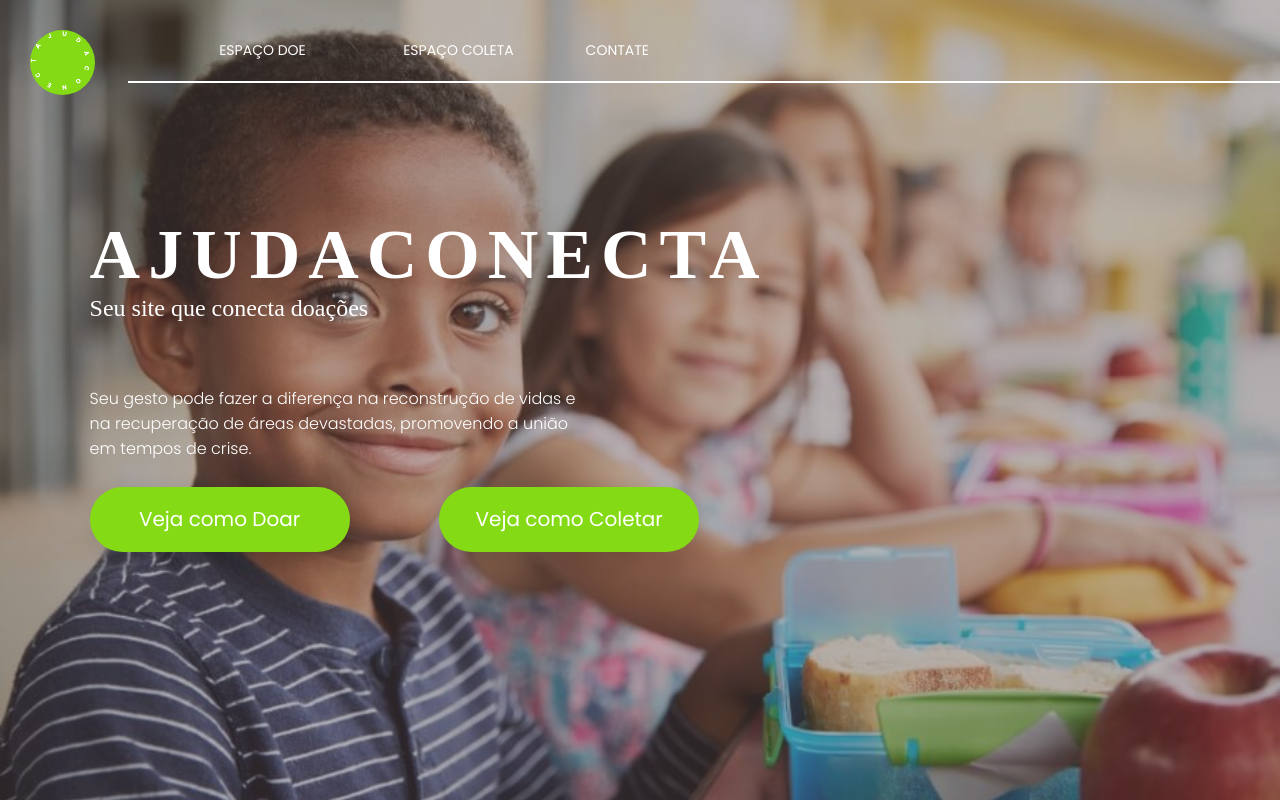
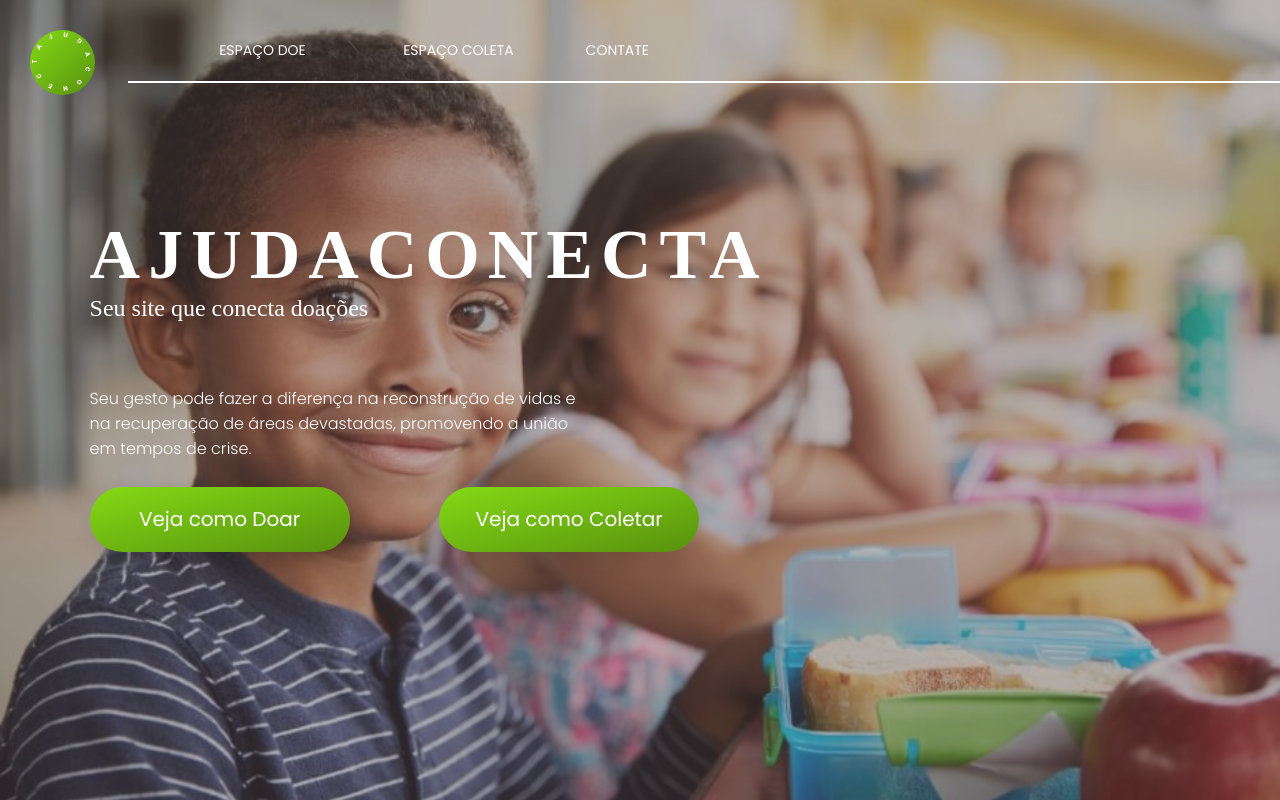
Before and after one commit to SwordGodNS/Ajuda-Conecta-, a React (Create React App) app: page / in a window 1280 px wide. Shown: the top 800 px of the page. Built offline with nearby package versions, Linux system fonts and the light colour scheme; a web font is replaced by a local one.

Commit message:
animations commit

```diff
--- a/src/components/ComoColetar.js
+++ b/src/components/ComoColetar.js
@@ -9,7 +9,7 @@ function ComoColetar() {
         <div className={styles.imgColetaFundo}>
             <div className={styles.colorColetaFundo}></div>
             <div className={styles.textColeta}>
-                <h1 className={styles.coletaTitle}>O modo prático de coletar.</h1>
+                <h1 className={styles.coletaTitle}>O modo prático de ajudar</h1>
                 <p className={styles.coletaP}>
                     Garanta a segurança e a eficiência das doações com pontos de coleta confiáveis e acompanhamento transparente para os usuários.
                 </p>
--- a/src/components/ComoDoar.js
+++ b/src/components/ComoDoar.js
@@ -2,6 +2,7 @@
 import React from 'react';
 import { useNavigate } from 'react-router-dom';
 import styles from '../styles/ComoDoar.module.css';
+import scripts from '../scripts/scrollButton';
 
 function ComoDoar() {
     const navigate = useNavigate();
@@ -30,7 +31,7 @@ function ComoDoar() {
                 Acompanhar
             </button>
 
-            <button className={styles.buttonNav}></button>
+            <button id='scrollButton' className={styles.buttonNav}></button>
             <div className={styles.section}>
                 <h1 className={styles.h1HowDonate}>POR QUE DOAR?</h1>
                 <div className={styles.row}>
@@ -120,6 +121,7 @@ function ComoDoar() {
                 </div>
             <div className={styles.footer}></div>
         </div>
+
     );
 }
 
--- a/src/index.css
+++ b/src/index.css
@@ -9,3 +9,24 @@ code {
   font-family: source-code-pro, Menlo, Monaco, Consolas, 'Courier New',
     monospace;
 }
+/* Estilizando a barra de rolagem */
+::-webkit-scrollbar {
+  width: 10px; /* Largura da barra de rolagem */
+}
+
+/* Estilizando o trilho */
+::-webkit-scrollbar-track {
+  background: #f1f1f1; /* Cor do fundo */
+  border-radius: 10px; /* Cantos arredondados */
+}
+
+/* Estilizando o "polegar" */
+::-webkit-scrollbar-thumb {
+    background: linear-gradient(to bottom right, #84DA15, #58910e); /* Cor do polegar */
+  border-radius: 10px; /* Cantos arredondados */
+}
+
+/* Alterando a cor ao passar o mouse */
+::-webkit-scrollbar-thumb:hover {
+  background: #555; /* Cor ao hover */
+}
--- a/src/styles/ComoColetar.module.css
+++ b/src/styles/ComoColetar.module.css
@@ -1,4 +1,13 @@
-
+@keyframes easeInAnimation {
+    from {
+      opacity: 0;
+      transform: translateY(0px);
+    }
+    to {
+      opacity: 1;
+      transform: translateY(0);
+    }
+  }
 .imgColetaFundo{
     position: absolute;
     background-color: hsl(0, 0%, 36%);
@@ -15,11 +24,13 @@
 .coletaTitle{
     margin-top: 20%;
     font-size: 50px;
+    animation: easeInAnimation 1s ease-in;
 }
 .coletaP{
-    font-size: 20px;
+    font-size: 16px;
     width: 500px;
     margin-top: -1%;
+    animation: easeInAnimation 1s ease-in;
 }
 .coletaButton{
     border-radius: 3px;
@@ -36,6 +47,7 @@
     cursor: pointer;
     background-color: #84DA15;
     box-shadow: 5px 5px 10px rgba(0, 0, 0, 0.1);
+    animation: easeInAnimation 1s ease-in;
 }
 .containersColeta{
     display: flex;
@@ -47,7 +59,7 @@
     justify-content: center;
     text-align: center;
     margin-left: 8%;
-    margin-top: 11%;
+    margin-top: 15%;
     border-radius: 5px;
     box-shadow: 5px 5px 20px rgba(0, 0, 0, 0.1);
     border: 2px solid #84DA15;
@@ -119,9 +131,17 @@
     box-shadow: 5px 5px 10px rgba(0, 0, 0, 0.1);
     color: #84DA15;
     background-color: #202020;
+    transition: background-color 0.60s, transform 0.80s;
 }
 .footer{
     margin-top: -04%;
     height: 1px;
     width: 100%;
 }
+
+/* ANIMATIONS */
+
+.finalButtonColeta:hover{
+    background: linear-gradient(to bottom right, #609e0f, #3a5f09);
+    color: #fff;
+}
--- a/src/styles/ComoDoar.module.css
+++ b/src/styles/ComoDoar.module.css
@@ -1,4 +1,26 @@
 /* src/styles/ComoDoar.module.css */
+
+
+@keyframes easeInAnimation {
+    from {
+      opacity: 0;
+      transform: translateY(0px);
+    }
+    to {
+      opacity: 1;
+      transform: translateY(0);
+    }
+  }
+
+  @keyframes pular {
+    0%, 100% {
+      transform: translateY(0);
+    }
+    50% {
+      transform: translateY(-15px);
+    }
+  }
+
 .comoDoarContainer {
     height: 100vh;
     scroll-behavior: smooth;
@@ -17,7 +39,7 @@
     height: 100.2vh;
     object-fit: cover;
     z-index: -2;
-    margin-top: -47.5%;
+    margin-top: -47.2%;
     background-color: #675757;
 }
 .section {
@@ -35,6 +57,7 @@
     margin-top: -35%;
     margin-left: 42%;
     font-size: 100px;
+    animation: easeInAnimation 1s ease-in;
 }
 .comoDoarImgInfoP{
     color: #fff;
@@ -44,41 +67,50 @@
     font-size: 40px;
     justify-content: center;
     text-align: center;
+    animation: easeInAnimation 1s ease-in;
 }
 .comoDoarButton{
     width: 150px;
     height: 50px;
     border-radius: 10px;
-    background: linear-gradient(to bottom right, #84DA15, #66A910, #3B6109);
+    background: #84DA15;
     font-size: 18px;
     position: absolute;
     margin-top: -15%;
     margin-left: 35%;
     font-weight: 500;
+    transition: background-color 0.10s, transform 0.5s;
+    color: #fff;
+    animation: easeInAnimation 1s ease-in;
 }
 .acompanharButton{
     position: absolute;
     margin-top: -15%;
     margin-left: 55%;
     border-radius: 10px;
-    background: linear-gradient(to bottom right, #84DA15, #66A910, #3B6109);
+    background: #84DA15;
     font-size: 18px;
     width: 150px;
     height: 50px;
     font-weight: 500;
+    transition: background-color 0.10s, transform 0.5s;
+    color: #fff;
+    animation: easeInAnimation 1s ease-in;
 }
 .buttonNav{
     position: absolute;
     margin-left: 48%;
     margin-top: -8%;
     border-radius: 50%;
-    transform: rotate(90deg);
+
     font-size: 80px;
     width: 100px;
     height: 100px;
     background-color: transparent;
     color: #84DA15;
     box-shadow: none;
+    animation: pular 6s infinite; /* Animação contínua */
+    transform: rotate(90deg);
 }
 .h1HowDonate {
     color: #000;
@@ -204,7 +236,7 @@
     position: absolute;
     width: 124vh;
     height: 50vh;
-    background: linear-gradient(to bottom right, #2a4b00, #66A910, #3B6109);
+    background: linear-gradient(to bottom right, #2a4b00 #66A910, #3B6109);
     margin-top: -28.5%;
     margin-left: 50%;
     z-index: -1;
@@ -336,3 +368,14 @@ h4{
 .footer{
     height: 30px;
 }
+
+/* ANIMAÇÕES */
+
+.comoDoarButton:hover , .acompanharButton:hover{
+    background: linear-gradient(to bottom right, #84DA15, #58910e);
+    transform: translateY(-12px);
+}
+
+.comoDoarButton:active , .acompanharButton:active {
+    transform: translateY(0);
+}
--- a/src/styles/Dashboard.module.css
+++ b/src/styles/Dashboard.module.css
@@ -8,6 +8,7 @@ body {
 }
 
 .dashboard-logo {
+    background: linear-gradient(to bottom right, #84DA15, #58910e);
     width: 70px;
     height: 70px;
     background-color: #84DA15;
--- a/src/styles/Home.module.css
+++ b/src/styles/Home.module.css
@@ -9,11 +9,21 @@
     font-family: "Poppins", sans-serif;
 }
 
+@keyframes easeInAnimation {
+    from {
+      opacity: 0;
+      transform: translateY(0px);
+    }
+    to {
+      opacity: 1;
+      transform: translateY(0);
+    }
+  }
 body {
 
     background-color: #675757;
     position: relative;
-    overflow: hidden;
+    overflow-x: hidden;
 }
 
 
@@ -22,10 +32,11 @@ body {
     position: absolute;
     width: 65px;
     height: 65px;
-    background-color: #84DA15;
+    background: linear-gradient(to bottom right, #84DA15, #58910e);
     border-radius: 50%;
     margin: 30px;
     z-index: 1;
+    animation: easeInAnimation 1s ease-in;
 }
 
 .imgLogo {
@@ -36,8 +47,9 @@ body {
     object-fit: cover;
     z-index: 2;
     opacity: 2;
-    margin-left: 1.4%;
-    margin-top: 1.4%;
+    margin-left: 1.5%;
+    margin-top: 1.5%;
+    animation: easeInAnimation 2s ease-in;
 }
 
 li a {
@@ -47,6 +59,7 @@ li a {
     text-decoration: none;
     font-size: 14px;
     z-index: 1;
+    animation: easeInAnimation 0.5s ease-in;
 }
 
 li {
@@ -56,11 +69,13 @@ li {
     padding: 40px;
     margin-left: 40px;
     text-align: left;
+    animation: easeInAnimation 2s ease-in;
 }
 
 li:first-child {
     margin-left:14%;
     margin-right: 5%;
+
 }
 li:last-child{
     margin-left: 8%;
@@ -71,18 +86,6 @@ button {
     z-index: 1;
 }
 
-.loginButton {
-    width: 100px;
-    height: 30px;
-    font-weight: 600;
-    border-radius: 5px;
-    background-color: #ffffff;
-    color: black;
-    position: absolute;
-    top: 30px;
-    right: 50px;
-
-}
 
 .line {
     position: absolute;
@@ -93,6 +96,7 @@ button {
     margin-left: 10%;
     margin-top: -0.5%;
     z-index: 1;
+    animation: easeInAnimation 2s ease-in;
 }
 .imgHome{
     width: 100%;
@@ -116,6 +120,7 @@ button {
 }
 .h1Home, .p1, .donationButton, .subtitle {
     margin-left: 7%;
+    animation: easeInAnimation 2s ease-in;
 }
 
 .h1Home {
@@ -139,6 +144,7 @@ button {
     margin-top: 5%;
     color: #FFFFFF;
     font-weight: 300;
+    animation: easeInAnimation 2s ease-in;
 }
 
 .donationButton {
@@ -149,8 +155,9 @@ button {
     border-radius: 50px;
     color: rgb(255, 255, 255);
     margin-top: 2%;
-    background-color: #84DA15;
+    background: linear-gradient(to bottom right, #84DA15, #58910e);
     box-shadow: 5px 5px 20px rgba(0, 0, 0, 0.1);
+    transition: background-color 0.10s, transform 0.30s;
 }
 
 .headerLogo, button {
@@ -164,13 +171,15 @@ button {
     font-weight: 500;
     color: #f7f5f5;
 }
-
-.loginButton:hover {
-    background-color: #000;
-    color: #ffffff;
-}
-
 a:hover {
     color: #84DA15;
     font-weight: 600;
 }
+.donationButton:hover{
+    background: linear-gradient(to bottom right, #84DA15, #58910e);
+    transform: translateY(-5px);
+}
+
+.donationButton:active{
+    transform: translateY(0);
+}
--- a/src/styles/Login.module.css
+++ b/src/styles/Login.module.css
@@ -10,7 +10,7 @@
 
 /* Seção esquerda */
 .left {
-    background-color: #84DA15;
+    background: linear-gradient(to bottom right, #84DA15, #58910e);
     width: 45%;
     height: 100vh;
 }
```
Also changed, not shown: src/scripts/scrollButton.js (added).
